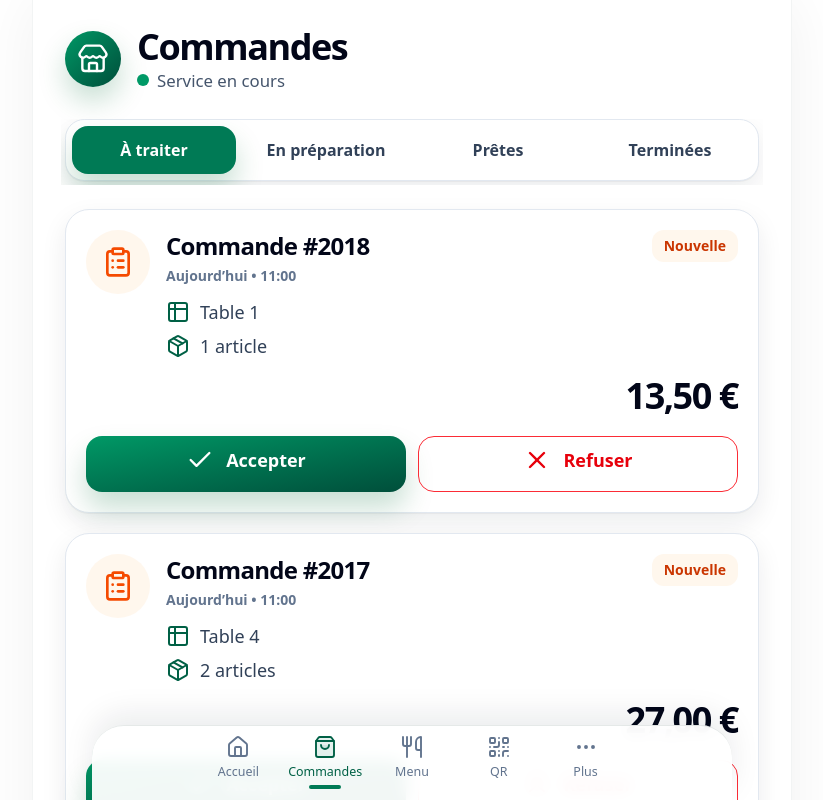
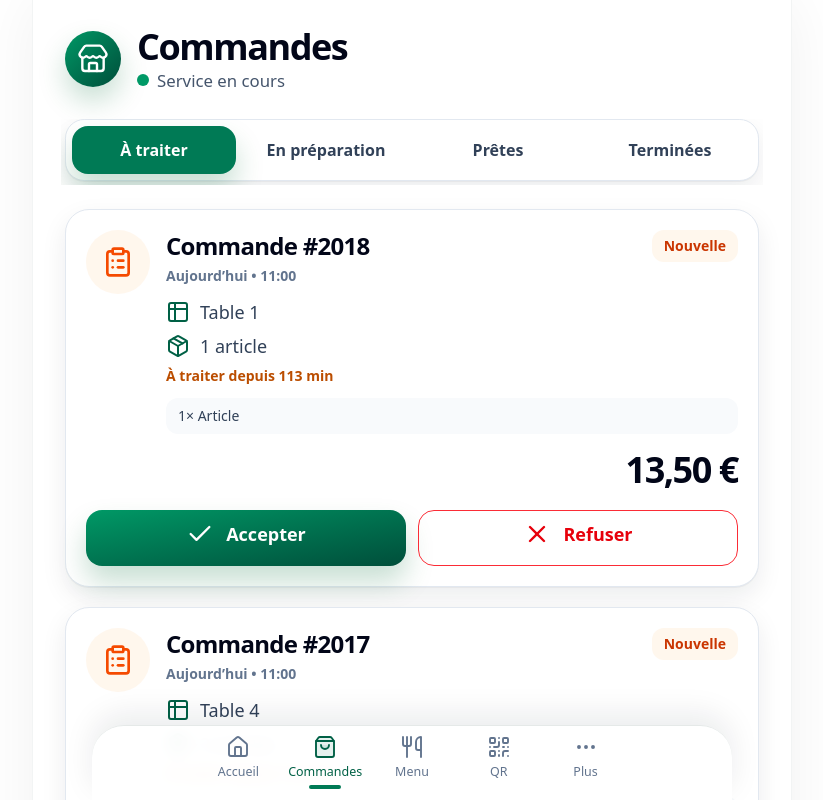
Before and after one commit to Loco66666/tableflash-final, a Next.js app: page /dashboard/orders in a window 1280 px wide. Shown: the top 800 px of the page, without its empty margins (228-1051 px from the left). Built offline with nearby package versions, Linux system fonts and the light colour scheme.

Commit message:
Polish orders cards with timestamps, waiting info, and item/note previews

```diff
--- a/src/components/ui-custom/OrderCard.tsx
+++ b/src/components/ui-custom/OrderCard.tsx
@@ -1,3 +1,6 @@
+"use client";
+
+import { useEffect, useMemo, useState } from "react";
 import { Check, ChefHat, ClipboardList, Clock3, HandPlatter, Package, Table2, X } from "lucide-react";
 import type { Order, OrderStatus } from "@/lib/types";
 import { formatEuro } from "@/lib/utils";
@@ -7,6 +10,10 @@ import {
   getOrderStatusBadgeTone,
   getOrderStatusIconStyle,
   getOrderStatusLabel,
+  getWaitingLabel,
+  getWaitingToneClass,
+  getElapsedMinutes,
+  isActiveOrderStatus,
   getNextOrderStatus,
   getPrimaryOrderActionLabel,
 } from "@/lib/orders";
@@ -40,7 +47,27 @@ export function OrderCard({ order, onStatusChange, onRefuse }: OrderCardProps) {
   const primaryActionLabel = getPrimaryOrderActionLabel(order);
   const isNew = order.status === "new";
   const isClosed = order.status === "served" || order.status === "refused";
-  const timestampLabel = getOrderTimestampLabel(order);
+  const [now, setNow] = useState<Date | null>(null);
+
+  useEffect(() => {
+    const initialTimer = window.setTimeout(() => setNow(new Date()), 0);
+    const timer = window.setInterval(() => setNow(new Date()), 60_000);
+    return () => {
+      window.clearTimeout(initialTimer);
+      window.clearInterval(timer);
+    };
+  }, []);
+
+  const timestampLabel = useMemo(() => {
+    if (!now) return order.timeLabel ?? null;
+    return getOrderTimestampLabel(order, now);
+  }, [now, order]);
+
+  const elapsedMinutes = useMemo(() => (now ? getElapsedMinutes(order, now) : null), [now, order]);
+  const waitingLabel = useMemo(() => (now ? getWaitingLabel(order, now) : null), [now, order]);
+  const waitingTone = elapsedMinutes === null ? "text-slate-500" : getWaitingToneClass(elapsedMinutes);
+  const itemPreviewLines = (order.lines ?? []).slice(0, 3).map((line) => `${line.quantity}× ${line.name ?? "Article"}`);
+  const hiddenItemCount = Math.max(0, (order.lines?.length ?? 0) - itemPreviewLines.length);
 
   function handlePrimaryAction() {
     const nextStatus = getNextOrderStatus(order);
@@ -65,9 +92,20 @@ export function OrderCard({ order, onStatusChange, onRefuse }: OrderCardProps) {
             <StatusBadge label={getOrderStatusLabel(order.status)} tone={getOrderStatusBadgeTone(order.status)} />
           </div>
           <div className="mt-3 grid gap-1.5 text-base text-slate-700 min-[390px]:text-lg">
-            <p className="flex items-center gap-2.5"><Table2 className="size-5 text-emerald-800 min-[390px]:size-6" /> {order.tableName ?? `Table ${order.table}`}</p>
+            <p className="flex items-center gap-2.5"><Table2 className="size-5 text-emerald-800 min-[390px]:size-6" /> {order.tableArea ? `${order.tableName ?? `Table ${order.table}`} • ${order.tableArea}` : order.tableName ?? `Table ${order.table}`}</p>
             <p className="flex items-center gap-2.5"><Package className="size-5 text-emerald-800 min-[390px]:size-6" /> {order.items} {order.items > 1 ? "articles" : "article"}</p>
+            {isActiveOrderStatus(order.status) && waitingLabel ? <p className={`text-sm font-semibold ${waitingTone}`}>{waitingLabel}</p> : null}
+            {isClosed && order.serviceTime ? <p className="text-sm font-semibold text-slate-500">Terminée à {order.serviceTime}</p> : null}
           </div>
+          {itemPreviewLines.length > 0 ? (
+            <div className="mt-3 rounded-xl bg-slate-50 px-3 py-2 text-sm text-slate-700">
+              <ul className="space-y-0.5">
+                {itemPreviewLines.map((line) => <li key={line} className="truncate">{line}</li>)}
+              </ul>
+              {hiddenItemCount > 0 ? <p className="mt-1 text-xs font-semibold text-slate-500">+{hiddenItemCount} autres articles</p> : null}
+            </div>
+          ) : null}
+          {order.customerNote ? <p className="mt-3 line-clamp-2 rounded-xl border border-emerald-100 bg-emerald-50/50 px-3 py-2 text-sm text-slate-700"><span className="font-semibold text-emerald-900">Note :</span> {order.customerNote}</p> : null}
         </div>
       </div>
       <div className="mt-4 text-right text-3xl font-black tracking-[-0.04em] min-[390px]:text-4xl">{formatEuro(order.total)}</div>
--- a/src/lib/orders.ts
+++ b/src/lib/orders.ts
@@ -191,9 +191,15 @@ export function normalizeOrders(orders: Order[]) {
 const shortMonthFormatter = new Intl.DateTimeFormat("fr-FR", { day: "2-digit", month: "short" });
 
 function parseOrderDate(order: Order) {
-  const explicitDate = order.serviceDate;
+  if (order.createdAt) {
+    const parsedCreatedAt = new Date(order.createdAt);
+    if (!Number.isNaN(parsedCreatedAt.getTime())) return parsedCreatedAt;
+  }
+
+  const explicitDate = order.createdDate ?? order.serviceDate;
+  const explicitTime = order.createdTime ?? order.serviceTime;
   if (!explicitDate) return null;
-  const dateText = order.serviceTime ? `${explicitDate}T${order.serviceTime}` : `${explicitDate}T00:00`;
+  const dateText = explicitTime ? `${explicitDate}T${explicitTime}` : `${explicitDate}T00:00`;
   const parsed = new Date(dateText);
   return Number.isNaN(parsed.getTime()) ? null : parsed;
 }
@@ -209,9 +215,38 @@ function getDateLabel(target: Date, reference: Date) {
 }
 
 export function getOrderTimestampLabel(order: Order, now = new Date()) {
+  if (order.timeLabel) return order.timeLabel;
   const orderDate = parseOrderDate(order);
   if (!orderDate) return null;
   const dateLabel = getDateLabel(orderDate, now);
   const timeLabel = orderDate.toLocaleTimeString("fr-FR", { hour: "2-digit", minute: "2-digit" });
   return `${dateLabel} • ${timeLabel}`;
 }
+
+export function isActiveOrderStatus(status: OrderStatus) {
+  return status === "new" || status === "payment_pending" || status === "paid" || status === "preparing" || status === "ready";
+}
+
+export function getWaitingLabel(order: Order, now = new Date()) {
+  const orderDate = parseOrderDate(order);
+  if (!orderDate) return null;
+
+  const elapsedMinutes = Math.max(0, Math.floor((now.getTime() - orderDate.getTime()) / 60_000));
+
+  if (order.status === "preparing") return `En préparation depuis ${elapsedMinutes} min`;
+  if (order.status === "new" || order.status === "payment_pending") return `À traiter depuis ${elapsedMinutes} min`;
+  if (order.status === "paid" || order.status === "ready") return `Attente : ${elapsedMinutes} min`;
+  return null;
+}
+
+export function getWaitingToneClass(minutes: number) {
+  if (minutes >= 20) return "text-amber-700";
+  if (minutes >= 10) return "text-amber-600";
+  return "text-slate-500";
+}
+
+export function getElapsedMinutes(order: Order, now = new Date()) {
+  const orderDate = parseOrderDate(order);
+  if (!orderDate) return null;
+  return Math.max(0, Math.floor((now.getTime() - orderDate.getTime()) / 60_000));
+}
--- a/src/lib/types.ts
+++ b/src/lib/types.ts
@@ -32,6 +32,10 @@ export type OrderLine = {
 
 export type Order = {
   id: string;
+  createdAt?: string;
+  createdDate?: string;
+  createdTime?: string;
+  timeLabel?: string;
   table: number;
   tableId?: string;
   tableSlug?: string;
```
